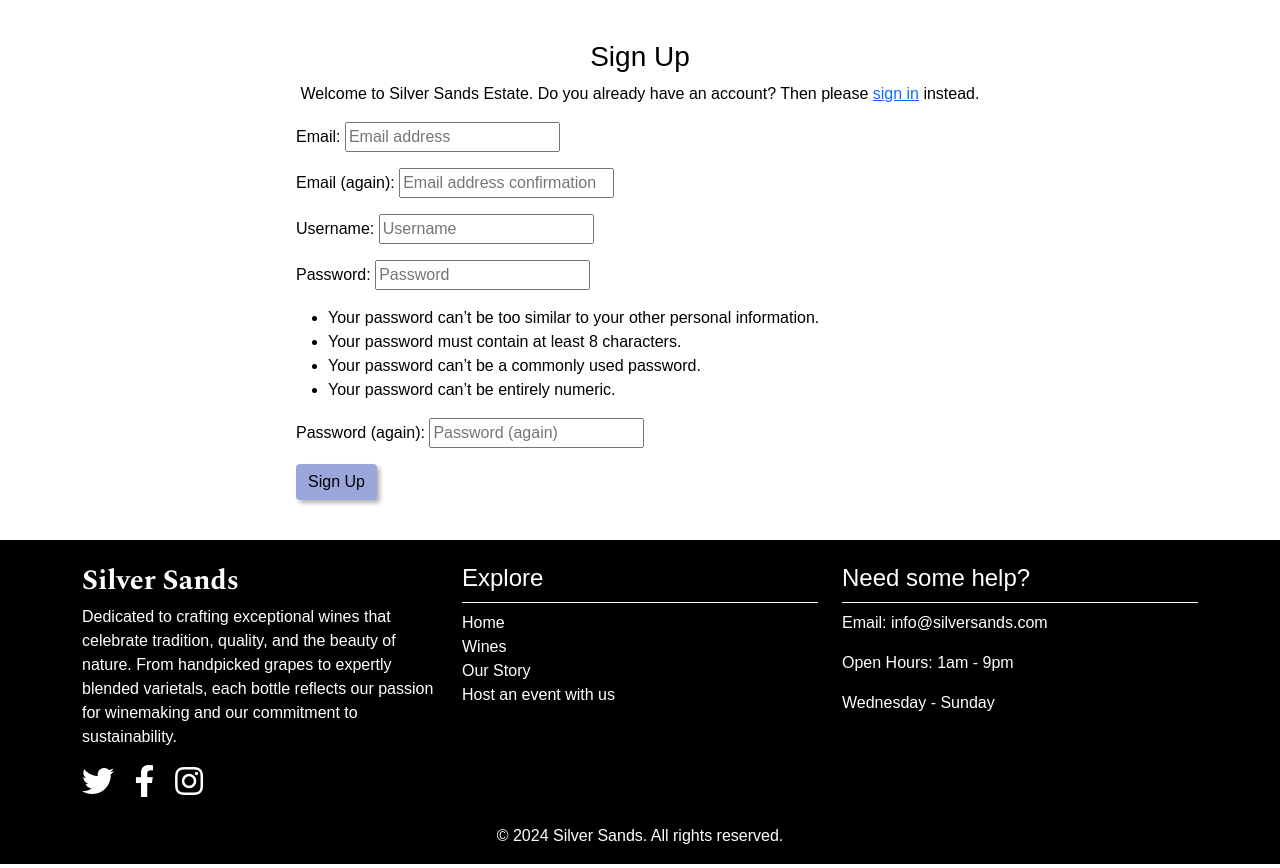
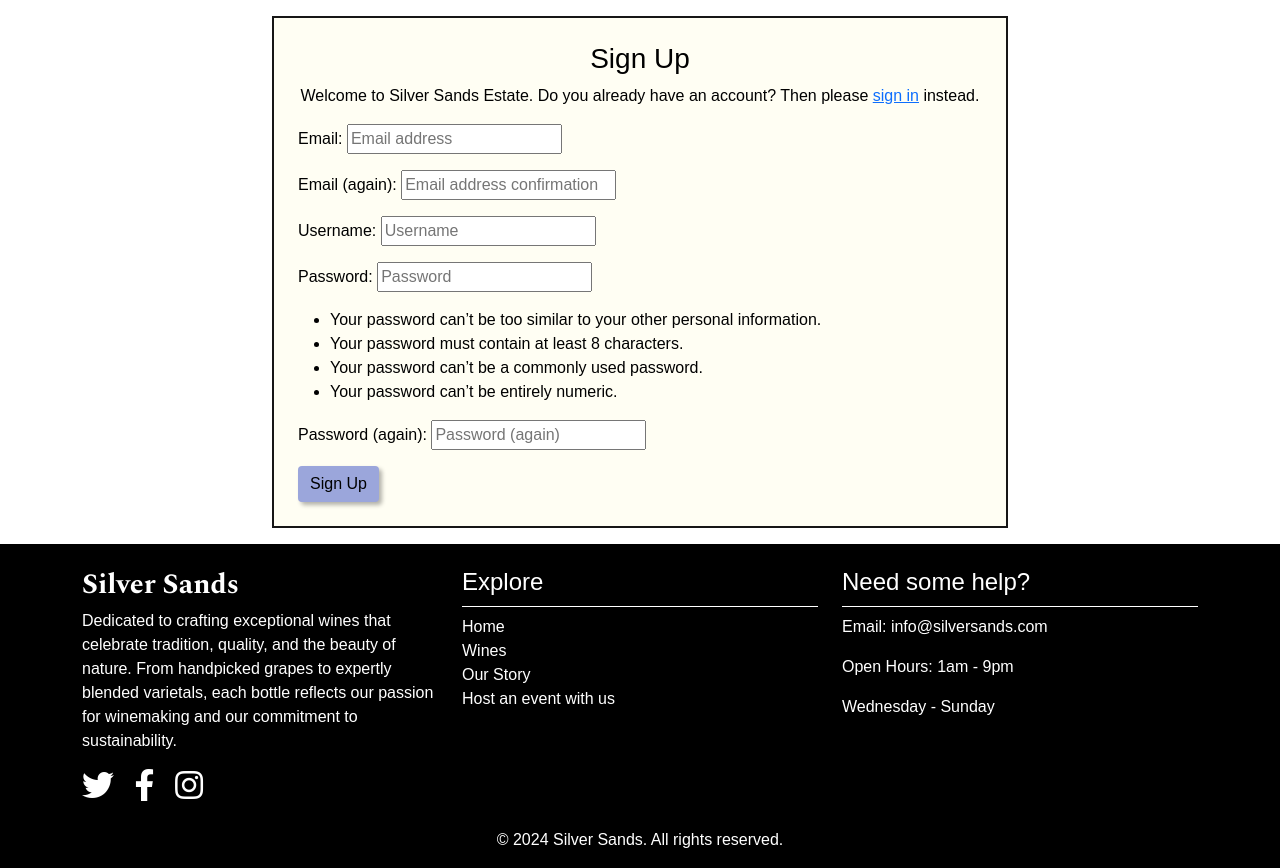
Before and after one commit to AlvaLind/project-5-silver-sands, a Django app: page /accounts/signup/ in a window 1280 px wide. Shown: the part 56-924 px from the top of the page. Run offline with Django 5.2, Linux system fonts and the light colour scheme; some libraries are stand-ins or nearby versions.

Commit message:
Add extra styles to the Allauth templates

```diff
--- a/static/css/styles.css
+++ b/static/css/styles.css
@@ -118,6 +118,12 @@ footer a:hover {
     max-width: 100%;
     max-height: 400px;
     object-fit: cover;
+}
+
+/* Login page styles */
+.form-container {
+    background-color: #fffef3;
+    border: 2px solid #161616;
 }
 
 /* About Us page styles */
```
